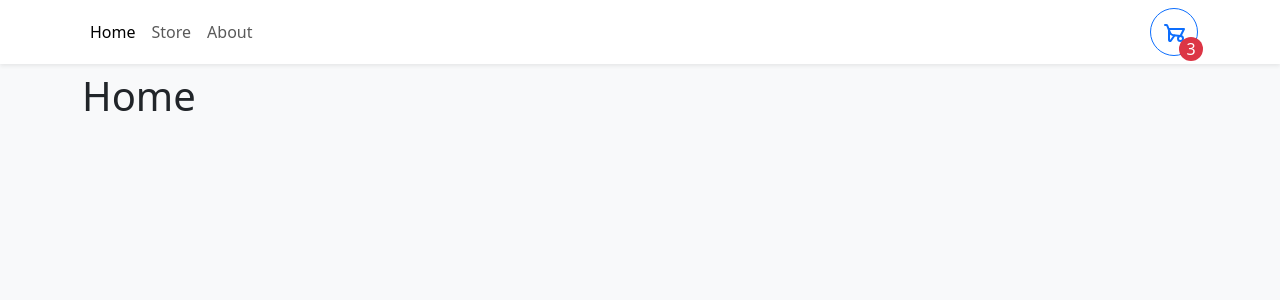
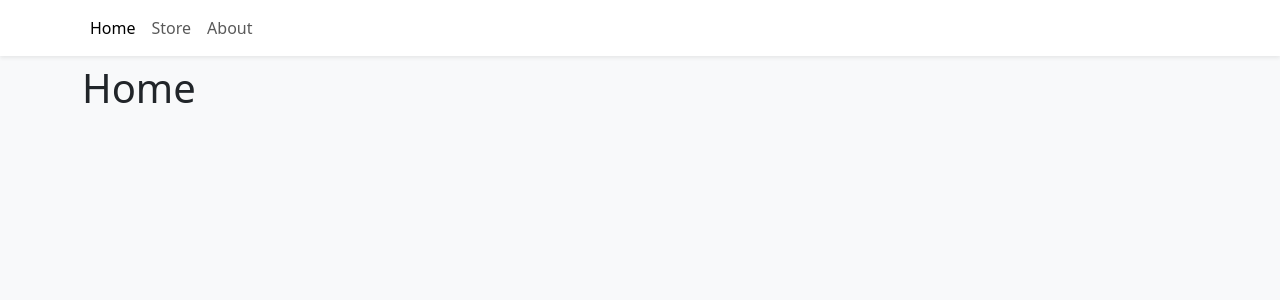
Before and after one commit to a-dtya/typescript-shopping-cart, a React (Vite) app: page / in a window 1280 px wide. Shown: the top 300 px of the page. Built offline with nearby package versions, Linux system fonts and the light colour scheme.

Commit message:
Added OffCanvas

```diff
--- a/src/components/Navbar.tsx
+++ b/src/components/Navbar.tsx
@@ -1,7 +1,9 @@
 import {Container,Navbar as NavbarBs,Nav,Button } from 'react-bootstrap'
 import {NavLink} from "react-router-dom"
+import { useShoppingCart } from '../context/ShoppingCartContext'
 
 export function Navbar(){
+    const {cartQuantity,openCart}  = useShoppingCart()
     return(
 
             <NavbarBs sticky='top' className='bg-white shadow-sm mb-2'>
@@ -10,8 +12,9 @@ export function Navbar(){
                     <Nav.Link to="/" as={NavLink}>Home</Nav.Link>
                     <Nav.Link to="/store" as={NavLink}>Store</Nav.Link>
                     <Nav.Link to="/about" as={NavLink}>About</Nav.Link>
-                    </Nav>
-                    <Button style={{width:"3em",height:"3rem",position:"relative"}} variant='outline-primary' className="rounded-circle">
+                    </Nav>{
+                        cartQuantity>0 && (
+                    <Button  onClick={openCart} style={{width:"3em",height:"3rem",position:"relative"}} variant='outline-primary' className="rounded-circle">
                     <svg xmlns="http://www.w3.org/2000/svg" className="icon icon-tabler icon-tabler-garden-cart" width="24" height="24" viewBox="0 0 24 24" stroke-width="2" stroke="currentColor" fill="none" stroke-linecap="round" stroke-linejoin="round">
    <path stroke="none" d="M0 0h24v24H0z" fill="none"></path>
    <path d="M17.5 17.5m-2.5 0a2.5 2.5 0 1 0 5 0a2.5 2.5 0 1 0 -5 0"></path>
@@ -20,8 +23,10 @@ export function Navbar(){
 </svg>
 <div className='rounded-circle d-flex justify-content-center align-items-center bg-danger'
 style={{width:"1.5rem", height:"1.5rem", position:"absolute",color:"white",right:"0",bottom:"0",transform:"translate(25%,25%)"}}
->3</div>
+>{cartQuantity}</div>
                     </Button>
+                    )
+}
                 </Container>
             </NavbarBs>
 
--- /dev/null
+++ b/src/components/ShoppingCart.tsx
@@ -0,0 +1,18 @@
+import { Offcanvas } from "react-bootstrap";
+import { useShoppingCart } from "../context/ShoppingCartContext";
+type ShoppingCartProps = {
+    cartIsOpen: boolean
+}
+export function ShoppingCart({cartIsOpen}:ShoppingCartProps){
+    const {closeCart} = useShoppingCart()
+    return(
+        <Offcanvas show={cartIsOpen} onHide={closeCart} placement="end">
+            <Offcanvas.Header closeButton>
+                <Offcanvas.Title>Cart</Offcanvas.Title>
+            </Offcanvas.Header>
+            <Offcanvas.Body>
+
+            </Offcanvas.Body>
+        </Offcanvas>
+    )
+}
--- a/src/context/ShoppingCartContext.tsx
+++ b/src/context/ShoppingCartContext.tsx
@@ -1,5 +1,5 @@
 import {createContext, useContext, ReactNode, useState} from "react"
-
+import { ShoppingCart } from "../components/ShoppingCart"
 type CartItem = {
     id: number
     quantity: number
@@ -86,6 +86,7 @@ export function ShoppingCartProvider({children}:ShoppingCartProps){
             cartQuantity
             }}>
             {children}
+            <ShoppingCart cartIsOpen={cartIsOpen}/>
         </ShoppingCartContext.Provider>
     )
 }
```
